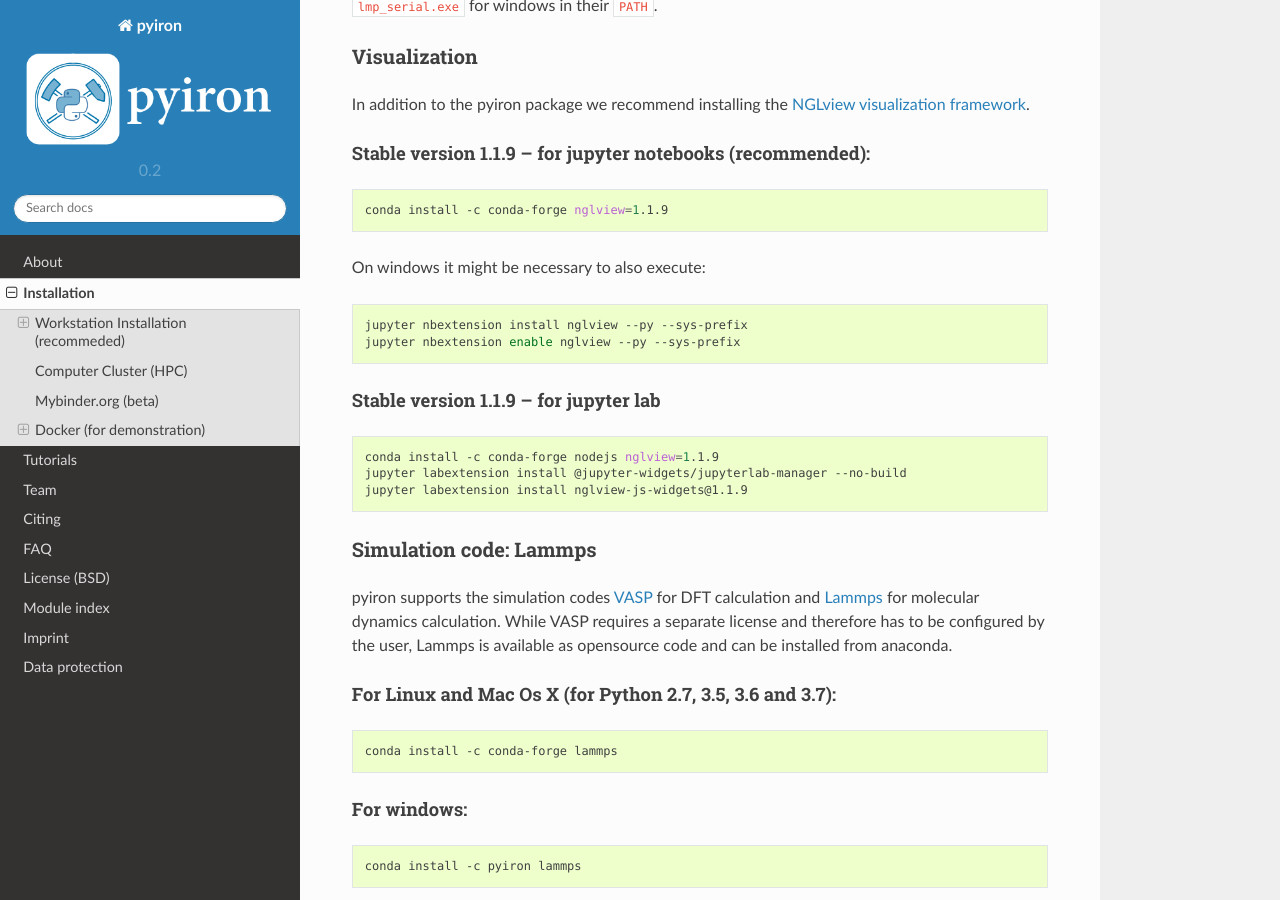
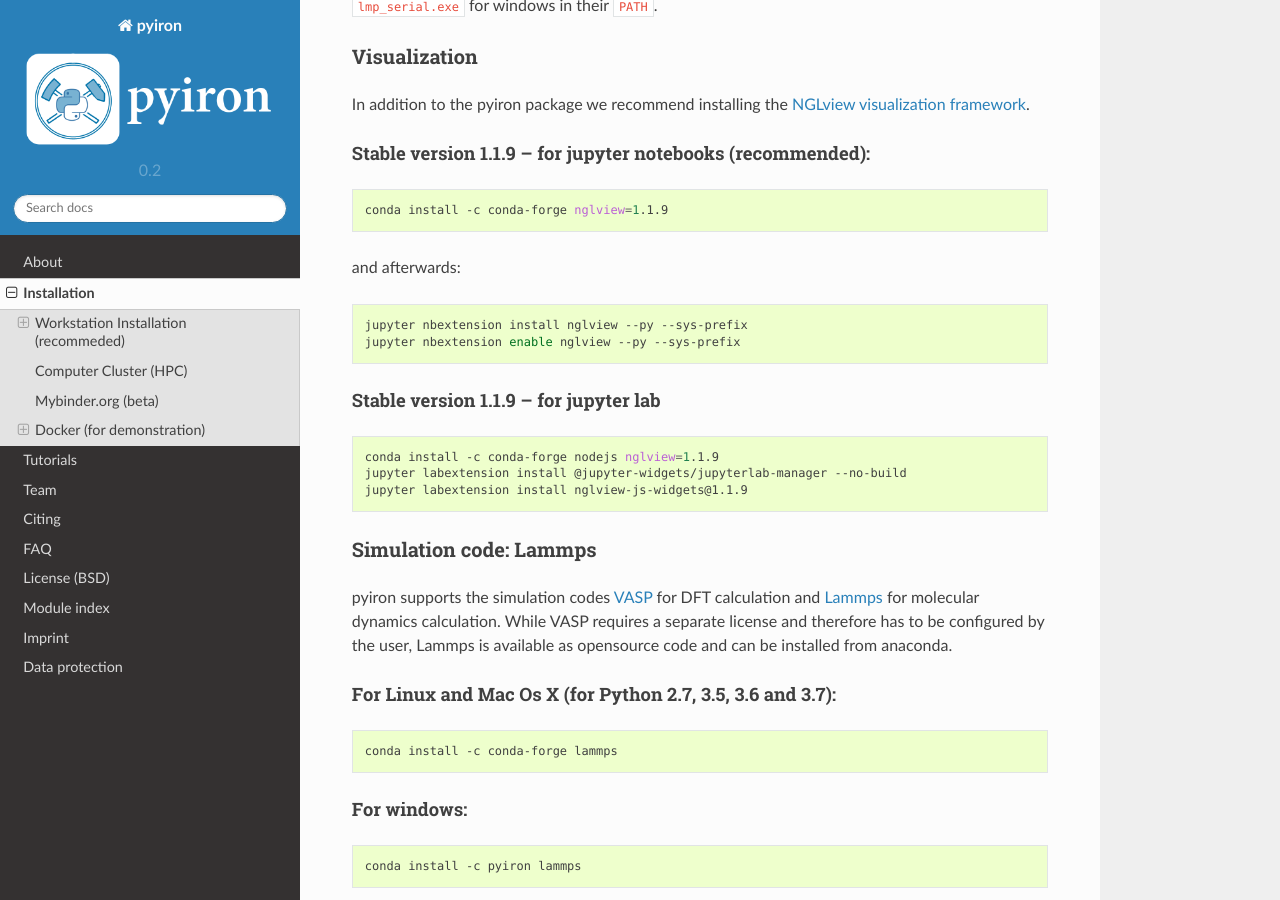
Before and after one commit to pyiron/pyiron, a Sphinx documentation site: the page built from docs/source/installation.rst, in a window 1280 px wide and 900 px high, scrolled down 1296 px. Built offline with Sphinx 7.4.7 and the Read the Docs theme 2.0.0, drawn with Linux system fonts in a browser that asks for light colours; pages that are not in the unit, such as notebooks, are missing from menus.

Commit message:
Fix nglview installation

```diff
--- a/docs/source/installation.rst
+++ b/docs/source/installation.rst
@@ -61,7 +61,7 @@
 
     conda install -c conda-forge nglview=1.1.9
 
-On windows it might be necessary to also execute:
+and afterwards:
 
 .. code-block:: bash
 
```
